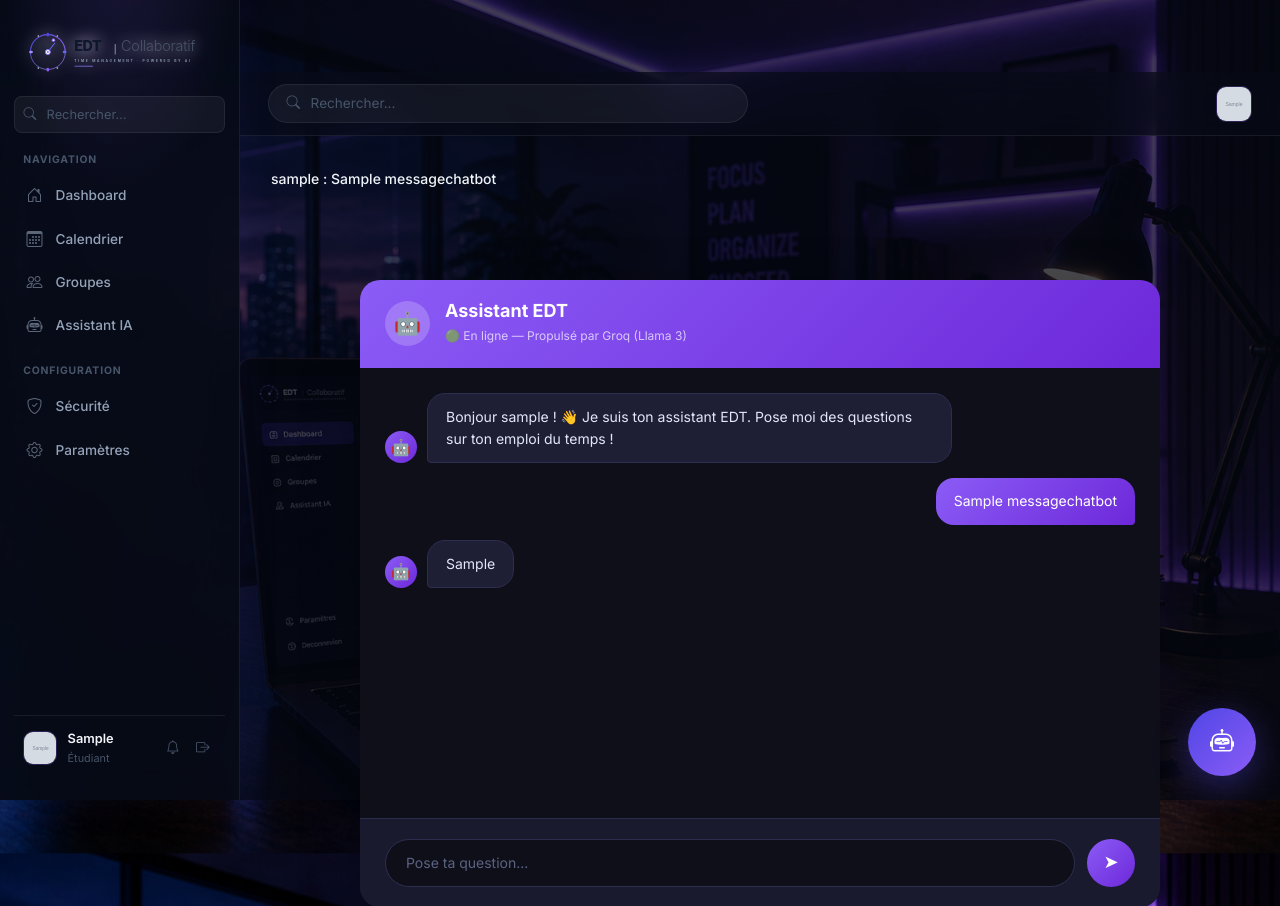
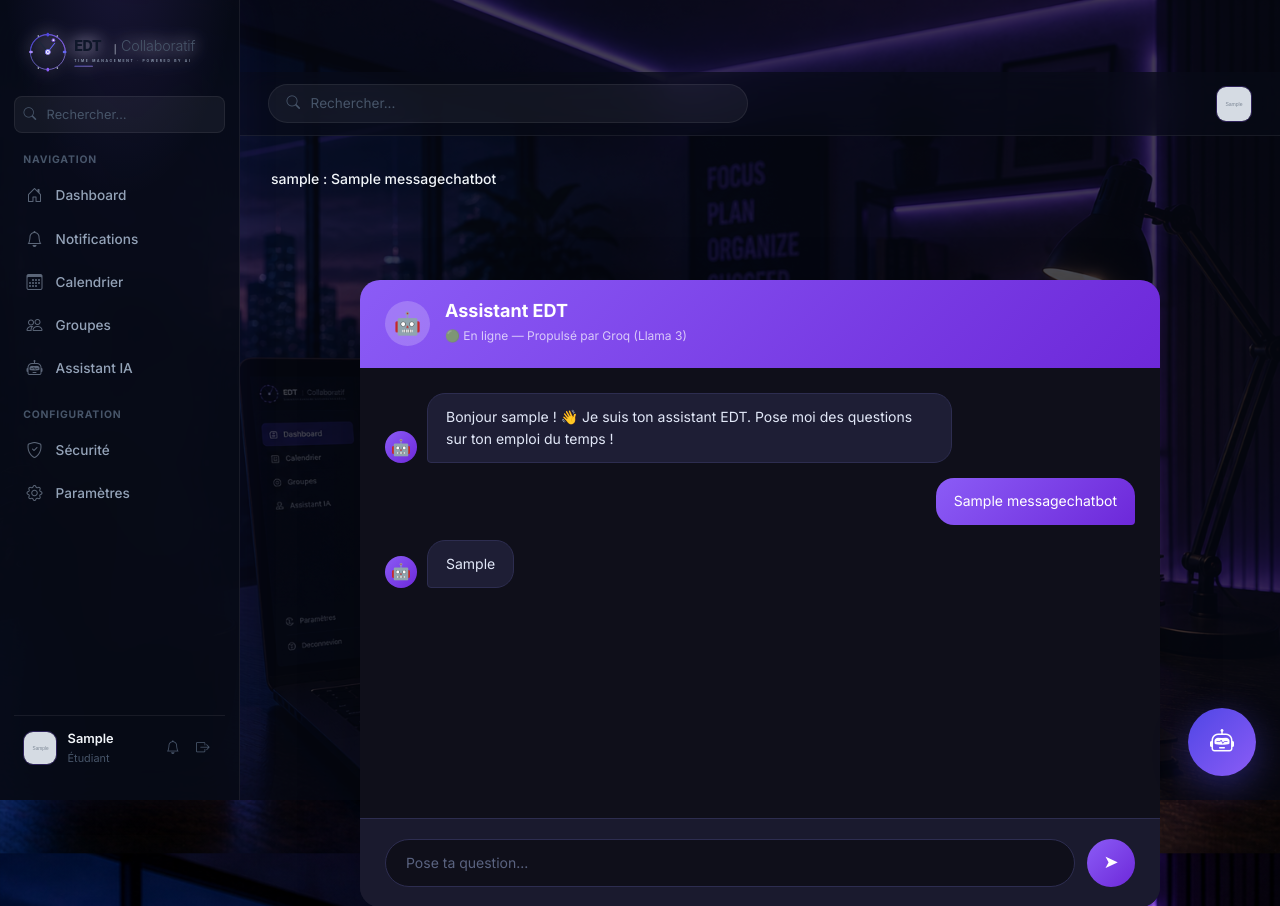
Before and after one commit to I-slamElhimes/edt-collaboratif, a Django app: page /chatbot/ in a window 1280 px wide. Shown: the top 906 px of the page. Run offline with Django 5.2, Linux system fonts and the light colour scheme; a user stored in the database is signed in; tables that the repository leaves empty hold one stand-in row (values such as "Sample post"); grey boxes marked "Sample" are stand-in pictures; data that the repository does not hold is empty.

Commit message:
mohammed: ajout lien notifications dans sidebar

```diff
--- a/templates/base.html
+++ b/templates/base.html
@@ -70,7 +70,16 @@
                 <span>Dashboard</span>
               </a>
             </li>
-
+<li>
+  <a href="{% url 'notifications:liste' %}"
+     class="sidebar-link {% if request.resolver_match.url_name == 'liste' %}active{% endif %}">
+    <i class="bi bi-bell"></i>
+    <span>Notifications</span>
+    {% if nb_notifs_non_lues %}
+    <span class="badge bg-danger ms-auto">{{ nb_notifs_non_lues }}</span>
+    {% endif %}
+  </a>
+</li>
             <li>
               <a href="#" class="sidebar-link">
                 <i class="bi bi-calendar3"></i>
```
